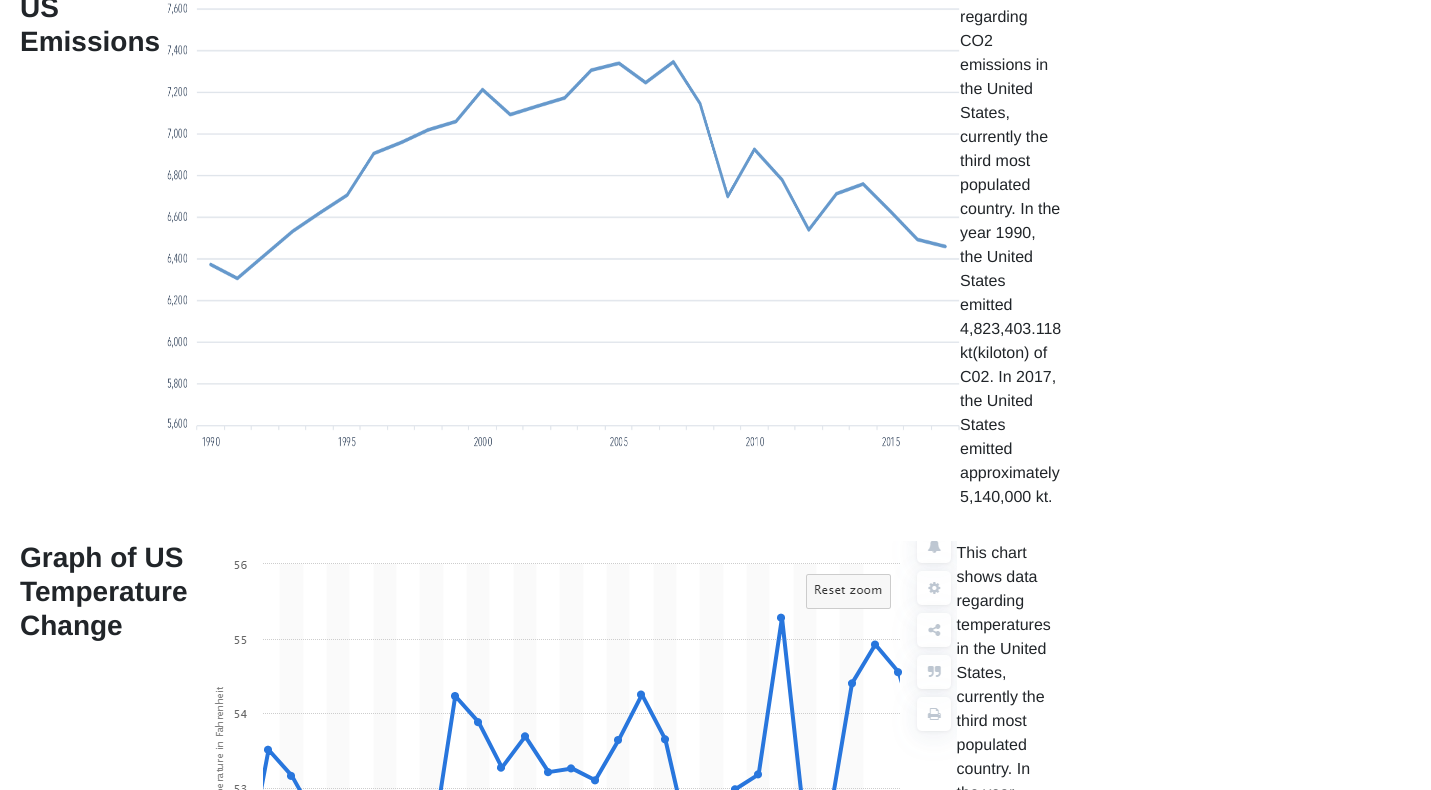
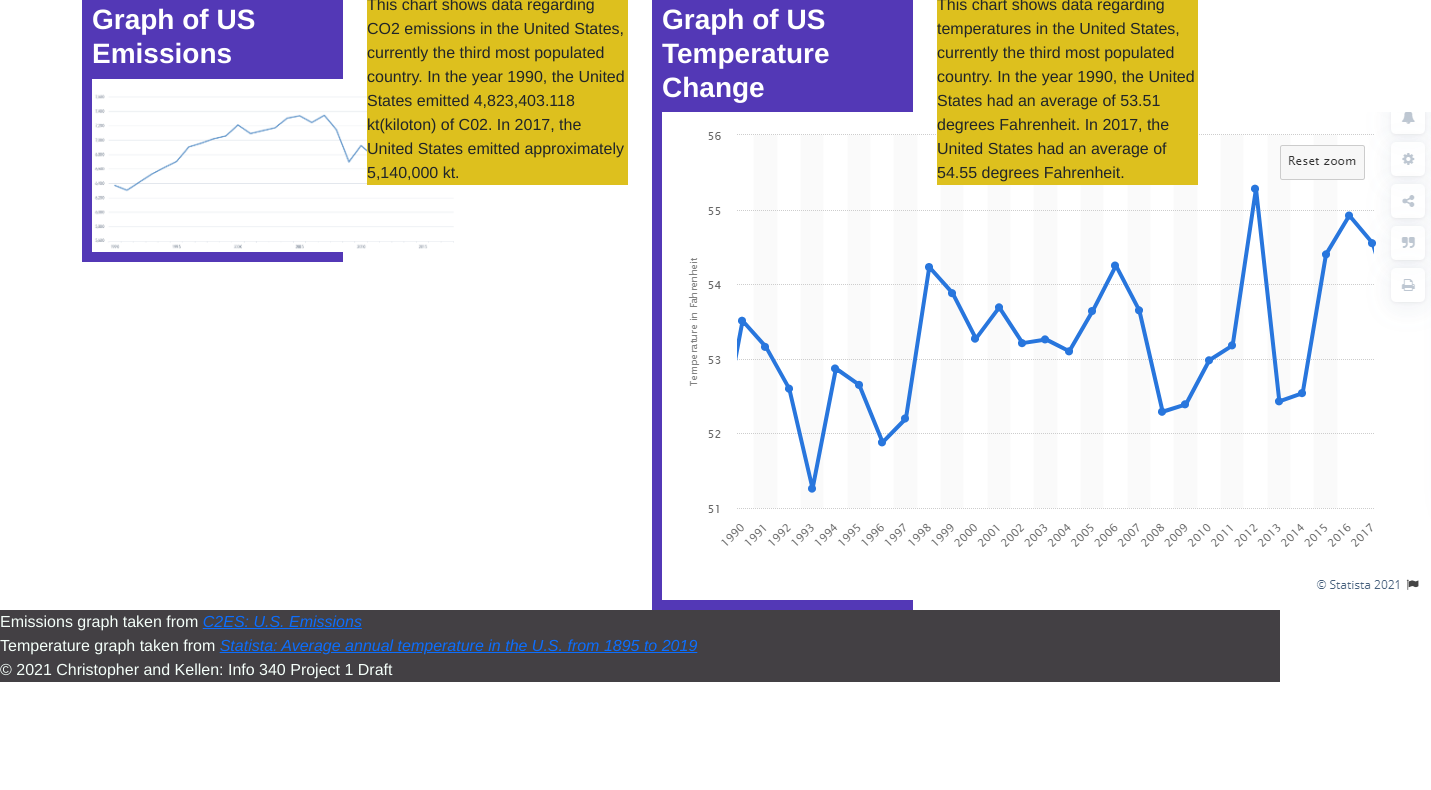
Before and after one commit to info340-wi21/Climate-Change-Viz, a website: page landing.html in a window 1280 px wide. Shown: the part 153-943 px from the top of the page, 1431 px wide, since content can reach past the window. After the commit the page ends 851 px from the top, so only its background shows below. Drawn offline with nearby package versions, Linux system fonts and the light colour scheme.

Commit message:
Added more styling

```diff
--- a/css/style.css
+++ b/css/style.css
@@ -12,6 +12,7 @@ h2 {
 body {
     font-size: 16px;
     font-family: 'Helvetica Neue', 'Helvetica', 'Arial', sans-serif;
+    background-color: rgb(128, 128, 128);
 }
 p {
     line-height: 1.5;
@@ -32,7 +33,37 @@ button {
 .graphs {
     background-color: rgb(83, 56, 182);
     color: white;
+    padding: 10px;
 }
 .paragraph {
     background-color: rgb(221, 192, 30);
 }
+* {
+    box-sizing: border-box;
+}
+select:hover {
+    color: rgb(97, 97, 209);
+}
+@media (min-width: 598px) {
+    body {
+        background-color: rgb(155, 155, 155);
+    }
+}
+
+@media(min-width: 768px) {
+    body {
+        background-color: rgb(192, 191, 191);
+    }
+}
+
+@media (min-width: 992px) {
+    body {
+        background-color: lightgrey;
+    }
+}
+
+@media (min-width: 1200px) {
+    body {
+        background-color: white;
+    }
+}
--- a/landing.html
+++ b/landing.html
@@ -2,7 +2,7 @@
 <html lang="en">
 <head>
     <meta charset="UTF-8">
-    <meta name="viewport" content="width=device-width, initial-scale=1.0">
+    <meta name="viewport" content="width=device-width, shrink-to-fit=no, initial-scale=1.0">
     <title>Info 340 Project 1: Draft (Landing Page)</title>
     <link rel="icon" type="image/png" href="img/iconfinder_Global_Warming_6703994.png">
     <link href="https://cdn.jsdelivr.net/npm/bootstrap@5.0.0-beta1/dist/css/bootstrap.min.css" rel="stylesheet" integrity="sha384-giJF6kkoqNQ00vy+HMDP7azOuL0xtbfIcaT9wjKHr8RbDVddVHyTfAAsrekwKmP1" crossorigin="anonymous">
@@ -14,32 +14,45 @@
     </header>
 
     <main>
-        <div class="container-fluid">
+        <div class="container">
+            <button><a href="index.html" class="btn">Main Page</a></button>
             <h2 class="text-center">Climate Change in the United States from 1990 to 2017</h2>
 
-            <div class="d-flex row">
-                <div class="d-flex col-sm-12 col-md-6 m-2">
+            <div class="row">
+                <div class="col-sm-6 col-md-3">
+                    <div class="graphs">
                         <h3>Graph of US Emissions</h3>
                         <div aria-label="Graph of US Emissions">
-                        <img src="img/US_gas_emissions_1990-2017.png" alt="Map of US gas emissions over time" width="800" height="500">
+                            <img src="img/US_gas_emissions_1990-2017.png" alt="Map of US gas emissions over time" width="150%" height="125%">
                         </div>
+                    </div>
+                </div>
+                <div class="col-sm-6 col-md-3">
+                    <div class="paragraph">
                         <p class="text-justify">
                             This chart shows data regarding CO2 emissions in the United States, currently the third most populated country.
                             In the year 1990, the United States emitted 4,823,403.118 kt(kiloton) of C02. In 2017, the United States emitted
                             approximately 5,140,000 kt.
                         </p>
                     </div>
+                </div>
 
-                <div class="d-flex col-sm-12 col-md-6 m-2">
+                <div class="col-sm-6 col-md-3">
+                    <div class="graphs">
                         <h3>Graph of US Temperature Change</h3>
                         <div aria-label="Graph of US Temperature Change">
                             <img src="img/US_temperature_change_1990-2017.png" alt="Map of US temperatures over time">
                         </div>
+                    </div>
+                </div>
+                <div class="col-sm-6 col-md-3">
+                    <div class="paragraph">
                         <p class="text-justify">
                             This chart shows data regarding temperatures in the United States, currently the third most populated country.
                             In the year 1990, the United States had an average of 53.51 degrees Fahrenheit. In 2017, the United States
                             had an average of 54.55 degrees Fahrenheit.
                         </p>
+                    </div>
                 </div>
             </div>
         </div>
```
Lines whose indentation alone changed are shown as unchanged.
